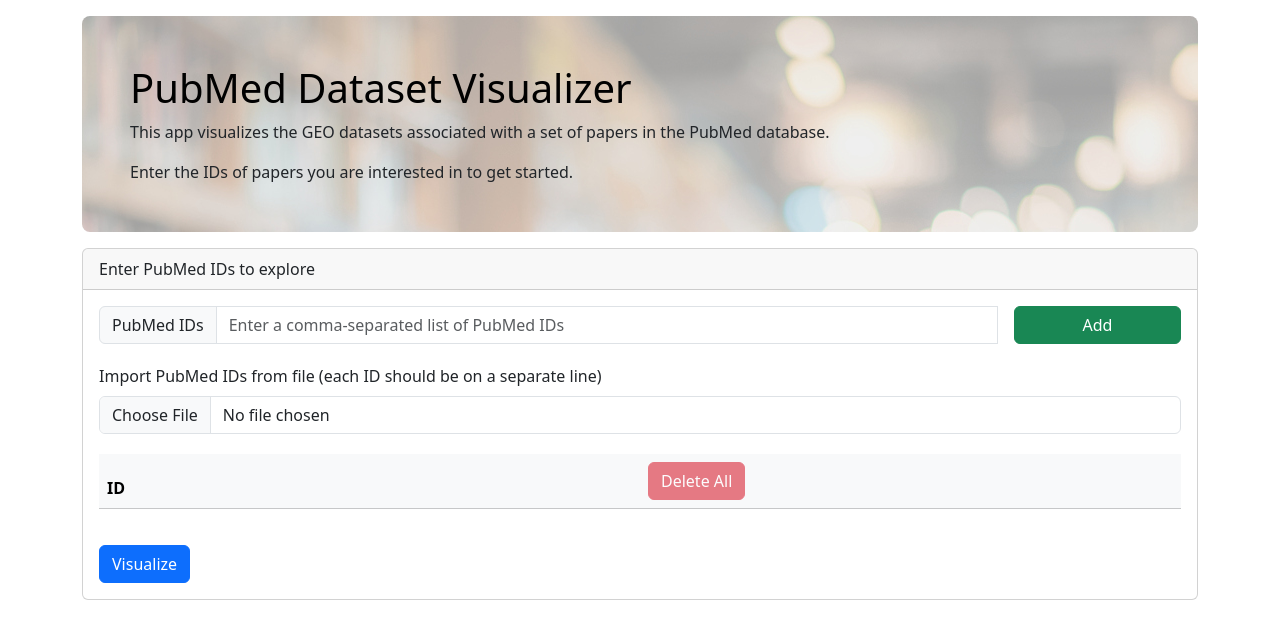
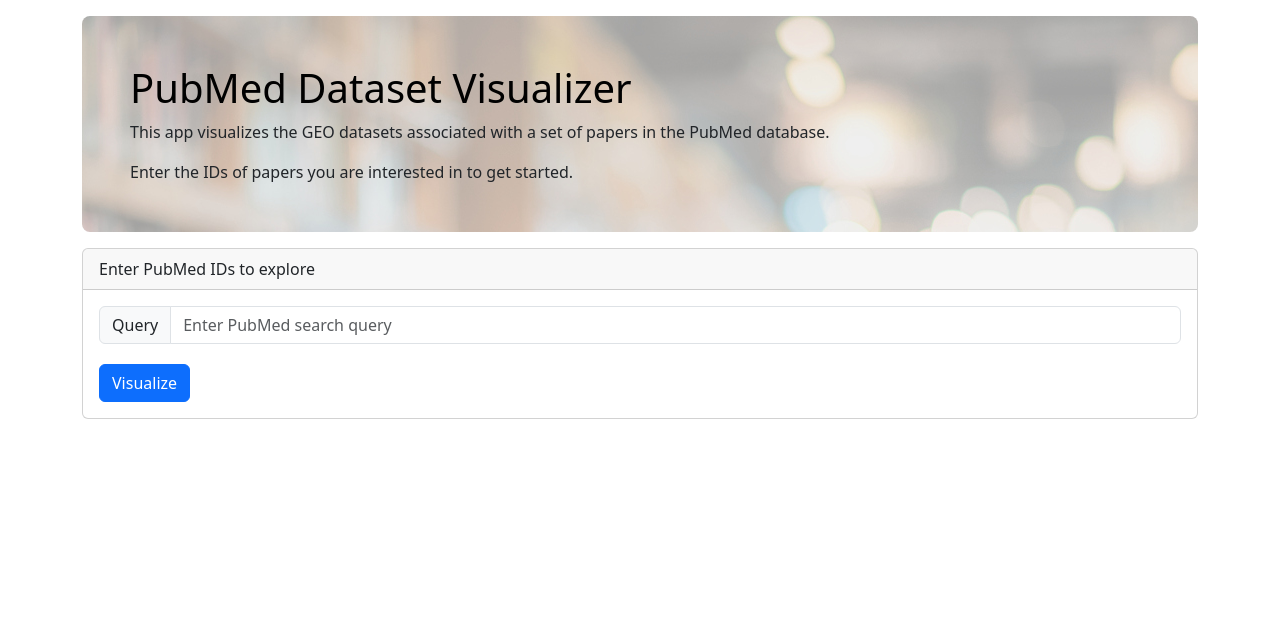
Before and after one commit to olegs/pubmed-paper-exploration, a Flask app: page /app/ in a window 1280 px wide. Shown: the top 639 px of the page. Run offline with Flask 3, Linux system fonts and the light colour scheme; lists and menus that the app fills with data are empty; parts of the project's set-up code (start-up, migrations or seed data) failed here and were passed over; some libraries are stand-ins or nearby versions.

Commit message:
feat: Take a text query as input instead of PubMedIDs
perf: Asynchronously open files

```diff
--- a/src/analysis/cluster.py
+++ b/src/analysis/cluster.py
@@ -115,7 +115,7 @@ def auto_cluster(embeddings: spmatrix) -> Tuple[List[int], np.ndarray]:
     :return: Cluster assignements for each dataset, silhouette score and number of clusters.
     """
     best_clustering = (None, -1, 0)
-    for n_cluster in range(5, min(20, embeddings.shape[0])):
+    for n_cluster in range(8, min(20, embeddings.shape[0])):
         cluster_assignments, silhouette_score = cluster(embeddings, n_cluster)
         if silhouette_score > best_clustering[1]:
             best_clustering = (cluster_assignments,
--- a/src/app/app.py
+++ b/src/app/app.py
@@ -11,11 +11,13 @@ from src.visualization.get_topic_table import get_topic_table
 from src.config import config
 from src.exception.not_enough_datasets_error import NotEnoughDatasetsError
 from src.tissue_and_cell_type_standardization.is_mesh_term_in_anatomy_or_disease import build_mesh_lookup
+from src.ingestion.get_pubmed_ids import get_pubmed_ids_esearch, get_pubmed_ids
 import pickle
 from bokeh.embed import server_document
 from flask_cors import CORS, cross_origin
 from bokeh.embed import server_document
 import csv
+import asyncio
 
 
 app = Flask(__name__)
@@ -97,7 +99,21 @@ def visualize_completed_job():
 @cross_origin()
 def visualize_pubmed_ids():
     try:
-        pubmed_ids = json.loads(request.form["pubmed_ids"])
+        pubmed_ids = None
+        if request.form.get("pubmed_ids") and request.form.get("pubmed_ids") != "[]":
+            pubmed_ids = json.loads(request.form["pubmed_ids"])
+        elif request.form.get("query"):
+            pubmed_ids = None
+            for _ in range(3):
+                try:
+                    pubmed_ids = asyncio.run(get_pubmed_ids_esearch(request.form["query"]))
+                    break
+                except Exception as e:
+                    continue
+            app.logger.info(f"Found {len(pubmed_ids)} for {request.form['query']}")
+        else:
+            app.logger.error(f"Neither query nor pubmed ids specified")
+            abort(400)
         n_ids = len(pubmed_ids)
     except ValueError as e:
         app.logger.error(f"ValueError: {e}")
--- a/src/app/static/index.js
+++ b/src/app/static/index.js
@@ -135,10 +135,11 @@ function changeSubmitButtonToLoadingIndicator() {
     submitButtonLoadingIndicator.style.display = "inline";
 }
 
-function submitPubmedIds(event) {
+function submitQuery(event) {
     event.preventDefault();
+    queryInput = document.getElementById("query-input");
 
-    if (pubmedIds.length === 0) {
+    if (pubmedIds.length === 0 && queryInput.value === "") {
         const errorElement = document.getElementById("id-form-input-error");
         displayError(errorElement, emptyInputErrorMessage);
         triggerErrorToast("PubMed IDs have not been entered", "No PubMed IDs have been entered. Please enter or import PubMed IDs.")
@@ -170,39 +171,12 @@ function deleteAllIds() {
 }
 
 function setUpEventsAndToasts() {
-    const addButton = document.getElementById("id-form-add-btn");
-    const addIdInput = document.getElementById("add-ids-input");
     const form = document.getElementById("id-form");
-    const deleteAllButton = document.getElementById("delete-all-btn")
-    addButton.addEventListener("click",
+    form.addEventListener("submit",
         (event) => {
-            onClickAddPumbedIds();
+            submitQuery(event);
         }
     );
-
-    form.addEventListener("submit",
-        (event) => {
-            submitPubmedIds(event);
-        }
-    );
-
-    addIdInput.addEventListener("keypress",
-        (event) => {
-            if (event.keyCode == 13) {
-                event.preventDefault();
-                onClickAddPumbedIds();
-            }
-        }
-    );
-
-    deleteAllButton.addEventListener("click",
-        (event) => {
-            deleteAllIds();
-        }
-    );
-
-    const sucessToast = document.getElementById("import-success-toast");
-    successToastBootstrap = bootstrap.Toast.getOrCreateInstance(sucessToast);
 
     const errorToast = document.getElementById("error-toast");
     errorToastBootstrap = bootstrap.Toast.getOrCreateInstance(errorToast);
--- a/src/app/templates/index.html
+++ b/src/app/templates/index.html
@@ -2,6 +2,7 @@
 {% block title %}PubMed Dataset Explorer{% endblock title %}
 {% block head_css_js %}{% endblock head_css_js %}
 {% block body %}
+
 <body>
   <div class="container mt-3">
     <div class="p-5 bg-body-tertiary rounded-3 mb-3" id="home-card">
@@ -20,59 +21,12 @@
         <div class="card-body">
           <form class="row g-3" action="{{ url_for('app.visualize_pubmed_ids') }}" method="post" id="id-form">
             <input name="pubmed_ids" type="hidden" value="">
-            <div class="col-md-10 mb-1">
+            <div class="col-md-12 mb-1">
               <div class="input-group">
-                <span class="input-group-text" id="basic-addon-1"
-                  >PubMed IDs</span
-                >
-                <input
-                  type="text"
-                  class="form-control"
-                  placeholder="Enter a comma-separated list of PubMed IDs"
-                  aria-label="PubMed IDs"
-                  aria-describedby="basic-addon-1"
-                  id="add-ids-input"
-                />
-                <div class="invalid-feedback" id="id-form-input-error">
-                </div>
+                <span class="input-group-text" id="basic-addon-1">Query</span>
+                <input name="query" type="text" class="form-control" placeholder="Enter PubMed search query"
+                  aria-label="Search query" aria-describedby="basic-addon-1" id="query-input" />
               </div>
-            </div>
-            <div class="col-md-2 mb-1">
-              <button
-                type="button"
-                class="w-100 btn btn-success"
-                id="id-form-add-btn"
-              >
-                Add
-              </button>
-            </div>
-            <div class="col-md-12 mb-1">
-              <label for="formFile" class="form-label"
-                >Import PubMed IDs from file (each ID should be on a separate
-                line)</label
-              >
-              <input class="form-control" type="file" id="id-form-file" onchange="onFileUpload(event)" accept=".txt" />
-              <div class="invalid-feedback" id="id-form-file-error">
-              </div>
-            </div>
-            <div class="col-md-12 mb-1 overflow-scroll" id="id-table-div">
-              <table class="table">
-                <thead class="table-light">
-                  <th scope="col">ID</th>
-                  <th scope="col">
-                    <button
-                      type="button"
-                      class="btn btn-danger"
-                      id="delete-all-btn"
-                      disabled
-                    >
-                      Delete All
-                    </button>
-                  </th>
-                </thead>
-                <tbody>
-                </tbody>
-              </table>
             </div>
             <div class="col-md-12">
               <button class="btn btn-primary" type="submit" id="submit-button">
@@ -91,7 +45,8 @@
   <div class="toast-container position-fixed bottom-0 end-0 p-3">
     <div id="import-success-toast" class="toast" role="alert" aria-live="assertive" aria-atomic="true">
       <div class="toast-header">
-        <svg class="bd-placeholder-img rounded me-2" width="20" height="20" xmlns="http://www.w3.org/2000/svg" aria-hidden="true" preserveAspectRatio="xMidYMid slice" focusable="false">
+        <svg class="bd-placeholder-img rounded me-2" width="20" height="20" xmlns="http://www.w3.org/2000/svg"
+          aria-hidden="true" preserveAspectRatio="xMidYMid slice" focusable="false">
           <rect width="100%" height="100%" fill="#198754"></rect>
         </svg>
         <strong class="me-auto">PubMed IDs Imported Sucessfully</strong>
@@ -106,7 +61,8 @@
   <div class="toast-container position-fixed bottom-0 end-0 p-3">
     <div id="error-toast" class="toast" role="alert" aria-live="assertive" aria-atomic="true">
       <div class="toast-header">
-        <svg class="bd-placeholder-img rounded me-2" width="20" height="20" xmlns="http://www.w3.org/2000/svg" aria-hidden="true" preserveAspectRatio="xMidYMid slice" focusable="false">
+        <svg class="bd-placeholder-img rounded me-2" width="20" height="20" xmlns="http://www.w3.org/2000/svg"
+          aria-hidden="true" preserveAspectRatio="xMidYMid slice" focusable="false">
           <rect width="100%" height="100%" fill="#dc3545"></rect>
         </svg>
         <strong class="me-auto" id="error-short-message">PubMed IDs Imported Sucessfully</strong>
@@ -120,15 +76,12 @@
   </div>
   <script src="{{ url_for('app.static',filename='index.js') }}"></script>
   <script>
-    {% if pubmed_ids %}
-      addPubmedIds({{pubmed_ids}});
-    {% endif %}
     {% if short_error_message and full_error_message %}
-      triggerErrorToast("{{short_error_message}}", "{{full_error_message}}")
+    triggerErrorToast("{{short_error_message}}", "{{full_error_message}}")
     {% endif %}
     {% if n_clusters %}
-      const nClustersSelect = document.getElementById("n-clusters-select")
-      nClustersSelect.value = "{{n_clusters}}"
+    const nClustersSelect = document.getElementById("n-clusters-select")
+    nClustersSelect.value = "{{n_clusters}}"
     {% endif %}
   </script>
 </body>
```
Also changed, not shown: src/ingestion/download_geo_datasets.py (+7 -4 lines).
